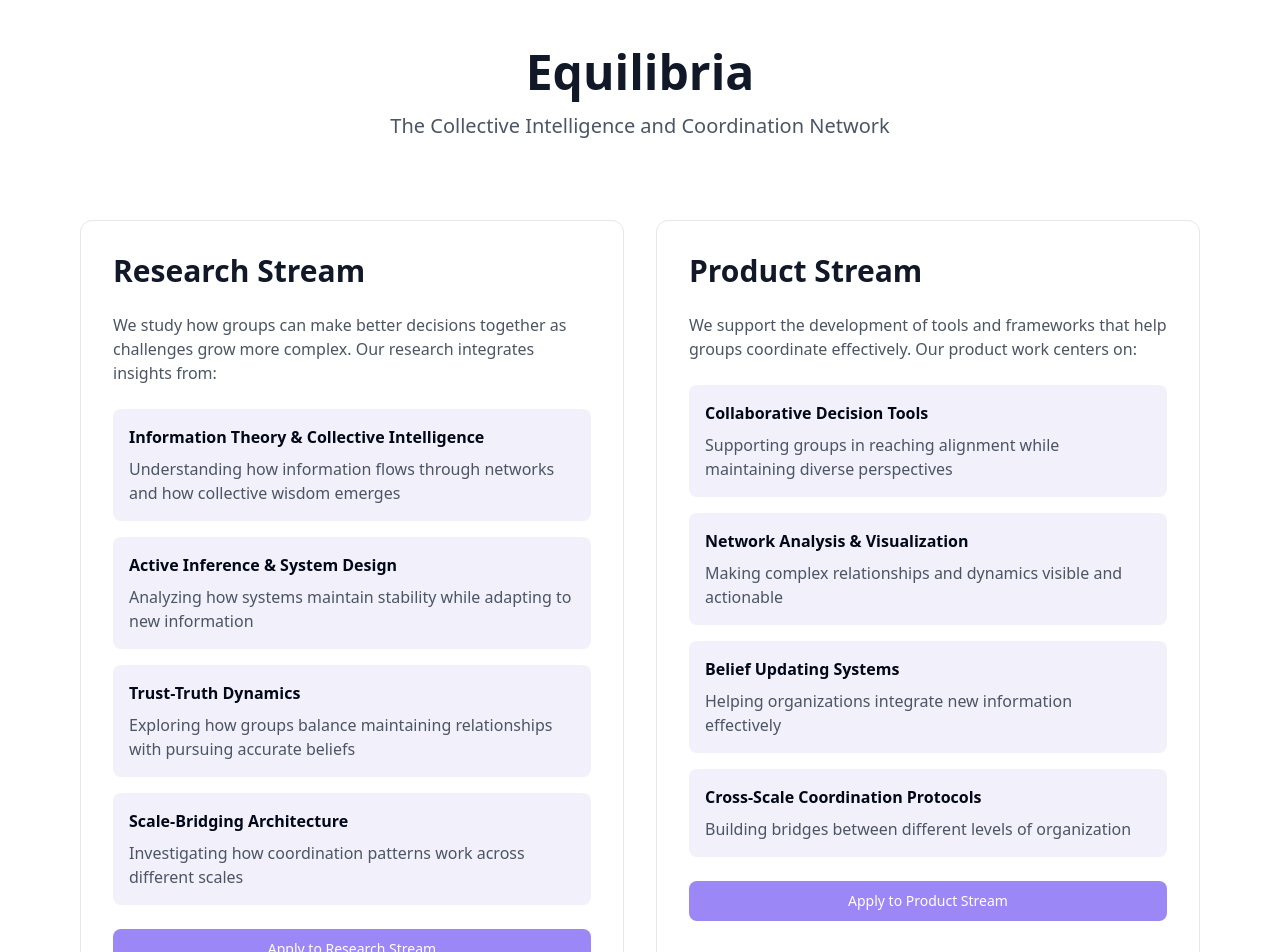
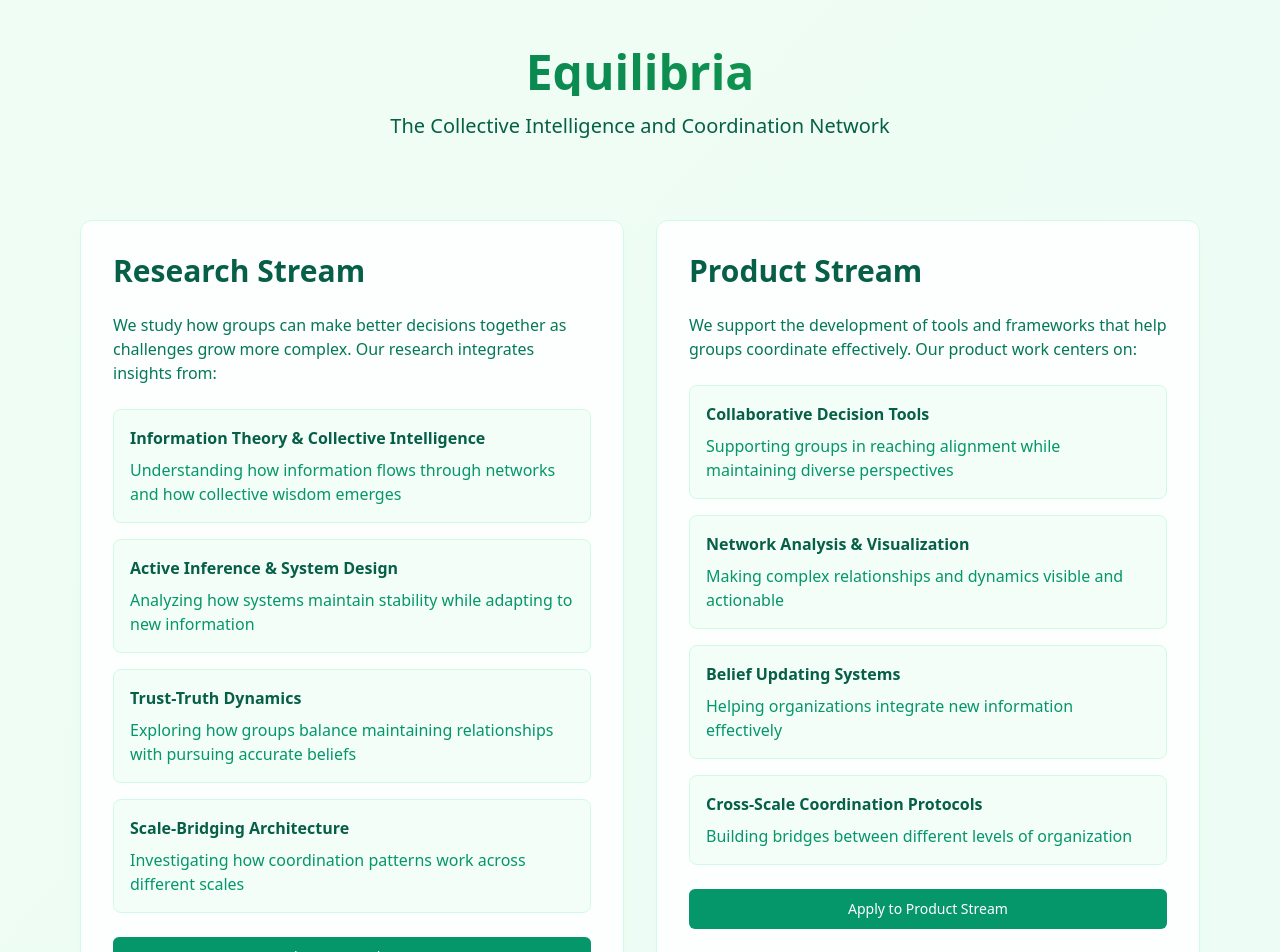
Before and after one commit to Equilibria-Network/eq-network, a React (Vite) app: page / in a window 1280 px wide. Shown: the top 952 px of the page. Built offline with nearby package versions, Linux system fonts and the light colour scheme.

Commit message:
Update color scheme for solarpunk vibe
Modified the website's color palette to better reflect a solarpunk aesthetic, emphasizing earthy tones and a vibrant green base. Adjusted styles in relevant components to align with the new theme.
[skip gpt_engineer]

```diff
--- a/src/pages/Index.tsx
+++ b/src/pages/Index.tsx
@@ -15,14 +15,14 @@ const Index = () => {
   };
 
   return (
-    <div className="min-h-screen bg-background">
+    <div className="min-h-screen bg-gradient-to-br from-green-50 to-emerald-50">
       <main className="container max-w-6xl mx-auto px-4 py-12 space-y-20">
         {/* Hero Section */}
         <section className="text-center space-y-4 animate-fade-up">
-          <h1 className="text-4xl md:text-5xl font-bold text-gray-900">
+          <h1 className="text-4xl md:text-5xl font-bold bg-gradient-to-r from-emerald-700 to-green-600 bg-clip-text text-transparent">
             Equilibria
           </h1>
-          <p className="text-xl text-gray-600 max-w-2xl mx-auto">
+          <p className="text-xl text-emerald-800 max-w-2xl mx-auto">
             The Collective Intelligence and Coordination Network
           </p>
         </section>
@@ -30,82 +30,82 @@ const Index = () => {
         {/* Main Content */}
         <div className="grid md:grid-cols-2 gap-8">
           {/* Research Stream */}
-          <section className="bg-white p-8 rounded-xl border animate-fade-up">
-            <h2 className="text-3xl font-semibold text-gray-900 mb-6">Research Stream</h2>
+          <section className="bg-white/80 backdrop-blur-sm p-8 rounded-xl border border-emerald-100 shadow-lg shadow-emerald-100/20 animate-fade-up">
+            <h2 className="text-3xl font-semibold text-emerald-800 mb-6">Research Stream</h2>
             <div className="space-y-6">
-              <p className="text-gray-600">
+              <p className="text-emerald-700">
                 We study how groups can make better decisions together as challenges grow more complex. Our research integrates insights from:
               </p>
               <div className="space-y-4">
-                <div className="card-hover bg-secondary p-4 rounded-lg">
-                  <h3 className="font-semibold mb-2">Information Theory & Collective Intelligence</h3>
-                  <p className="text-gray-600">Understanding how information flows through networks and how collective wisdom emerges</p>
+                <div className="card-hover bg-emerald-50/50 p-4 rounded-lg border border-emerald-100">
+                  <h3 className="font-semibold mb-2 text-emerald-800">Information Theory & Collective Intelligence</h3>
+                  <p className="text-emerald-600">Understanding how information flows through networks and how collective wisdom emerges</p>
                 </div>
-                <div className="card-hover bg-secondary p-4 rounded-lg">
-                  <h3 className="font-semibold mb-2">Active Inference & System Design</h3>
-                  <p className="text-gray-600">Analyzing how systems maintain stability while adapting to new information</p>
+                <div className="card-hover bg-emerald-50/50 p-4 rounded-lg border border-emerald-100">
+                  <h3 className="font-semibold mb-2 text-emerald-800">Active Inference & System Design</h3>
+                  <p className="text-emerald-600">Analyzing how systems maintain stability while adapting to new information</p>
                 </div>
-                <div className="card-hover bg-secondary p-4 rounded-lg">
-                  <h3 className="font-semibold mb-2">Trust-Truth Dynamics</h3>
-                  <p className="text-gray-600">Exploring how groups balance maintaining relationships with pursuing accurate beliefs</p>
+                <div className="card-hover bg-emerald-50/50 p-4 rounded-lg border border-emerald-100">
+                  <h3 className="font-semibold mb-2 text-emerald-800">Trust-Truth Dynamics</h3>
+                  <p className="text-emerald-600">Exploring how groups balance maintaining relationships with pursuing accurate beliefs</p>
                 </div>
-                <div className="card-hover bg-secondary p-4 rounded-lg">
-                  <h3 className="font-semibold mb-2">Scale-Bridging Architecture</h3>
-                  <p className="text-gray-600">Investigating how coordination patterns work across different scales</p>
+                <div className="card-hover bg-emerald-50/50 p-4 rounded-lg border border-emerald-100">
+                  <h3 className="font-semibold mb-2 text-emerald-800">Scale-Bridging Architecture</h3>
+                  <p className="text-emerald-600">Investigating how coordination patterns work across different scales</p>
                 </div>
               </div>
-              <Button className="button-primary w-full">Apply to Research Stream</Button>
+              <Button className="w-full bg-emerald-600 hover:bg-emerald-700 text-white">Apply to Research Stream</Button>
             </div>
           </section>
 
           {/* Product Stream */}
-          <section className="bg-white p-8 rounded-xl border animate-fade-up">
-            <h2 className="text-3xl font-semibold text-gray-900 mb-6">Product Stream</h2>
+          <section className="bg-white/80 backdrop-blur-sm p-8 rounded-xl border border-emerald-100 shadow-lg shadow-emerald-100/20 animate-fade-up">
+            <h2 className="text-3xl font-semibold text-emerald-800 mb-6">Product Stream</h2>
             <div className="space-y-6">
-              <p className="text-gray-600">
+              <p className="text-emerald-700">
                 We support the development of tools and frameworks that help groups coordinate effectively. Our product work centers on:
               </p>
               <div className="space-y-4">
-                <div className="card-hover bg-secondary p-4 rounded-lg">
-                  <h3 className="font-semibold mb-2">Collaborative Decision Tools</h3>
-                  <p className="text-gray-600">Supporting groups in reaching alignment while maintaining diverse perspectives</p>
+                <div className="card-hover bg-emerald-50/50 p-4 rounded-lg border border-emerald-100">
+                  <h3 className="font-semibold mb-2 text-emerald-800">Collaborative Decision Tools</h3>
+                  <p className="text-emerald-600">Supporting groups in reaching alignment while maintaining diverse perspectives</p>
                 </div>
-                <div className="card-hover bg-secondary p-4 rounded-lg">
-                  <h3 className="font-semibold mb-2">Network Analysis & Visualization</h3>
-                  <p className="text-gray-600">Making complex relationships and dynamics visible and actionable</p>
+                <div className="card-hover bg-emerald-50/50 p-4 rounded-lg border border-emerald-100">
+                  <h3 className="font-semibold mb-2 text-emerald-800">Network Analysis & Visualization</h3>
+                  <p className="text-emerald-600">Making complex relationships and dynamics visible and actionable</p>
                 </div>
-                <div className="card-hover bg-secondary p-4 rounded-lg">
-                  <h3 className="font-semibold mb-2">Belief Updating Systems</h3>
-                  <p className="text-gray-600">Helping organizations integrate new information effectively</p>
+                <div className="card-hover bg-emerald-50/50 p-4 rounded-lg border border-emerald-100">
+                  <h3 className="font-semibold mb-2 text-emerald-800">Belief Updating Systems</h3>
+                  <p className="text-emerald-600">Helping organizations integrate new information effectively</p>
                 </div>
-                <div className="card-hover bg-secondary p-4 rounded-lg">
-                  <h3 className="font-semibold mb-2">Cross-Scale Coordination Protocols</h3>
-                  <p className="text-gray-600">Building bridges between different levels of organization</p>
+                <div className="card-hover bg-emerald-50/50 p-4 rounded-lg border border-emerald-100">
+                  <h3 className="font-semibold mb-2 text-emerald-800">Cross-Scale Coordination Protocols</h3>
+                  <p className="text-emerald-600">Building bridges between different levels of organization</p>
                 </div>
               </div>
-              <Button className="button-primary w-full">Apply to Product Stream</Button>
+              <Button className="w-full bg-emerald-600 hover:bg-emerald-700 text-white">Apply to Product Stream</Button>
             </div>
           </section>
         </div>
 
         {/* Call to Action */}
-        <section className="text-center space-y-6 bg-secondary p-8 rounded-xl animate-fade-up">
-          <h2 className="text-2xl font-semibold text-gray-900">
+        <section className="text-center space-y-6 bg-emerald-50/50 backdrop-blur-sm p-8 rounded-xl border border-emerald-100 animate-fade-up">
+          <h2 className="text-2xl font-semibold text-emerald-800">
             Join Our Network
           </h2>
-          <p className="text-gray-600 max-w-2xl mx-auto">
+          <p className="text-emerald-700 max-w-2xl mx-auto">
             Join us in developing the frameworks and tools needed for effective coordination in an increasingly complex world. Whether you're a researcher, builder, or practitioner, we provide spaces to connect, collaborate, and create impact.
           </p>
           <form onSubmit={handleSubscribe} className="max-w-md mx-auto space-y-4">
             <Input
               type="email"
               placeholder="Enter your email"
-              className="input-primary"
+              className="border-emerald-200 focus:border-emerald-400 focus:ring-emerald-400"
               value={email}
               onChange={(e) => setEmail(e.target.value)}
               required
             />
-            <Button type="submit" className="button-primary w-full">
+            <Button type="submit" className="w-full bg-emerald-600 hover:bg-emerald-700 text-white">
               Get Involved
             </Button>
           </form>
```
